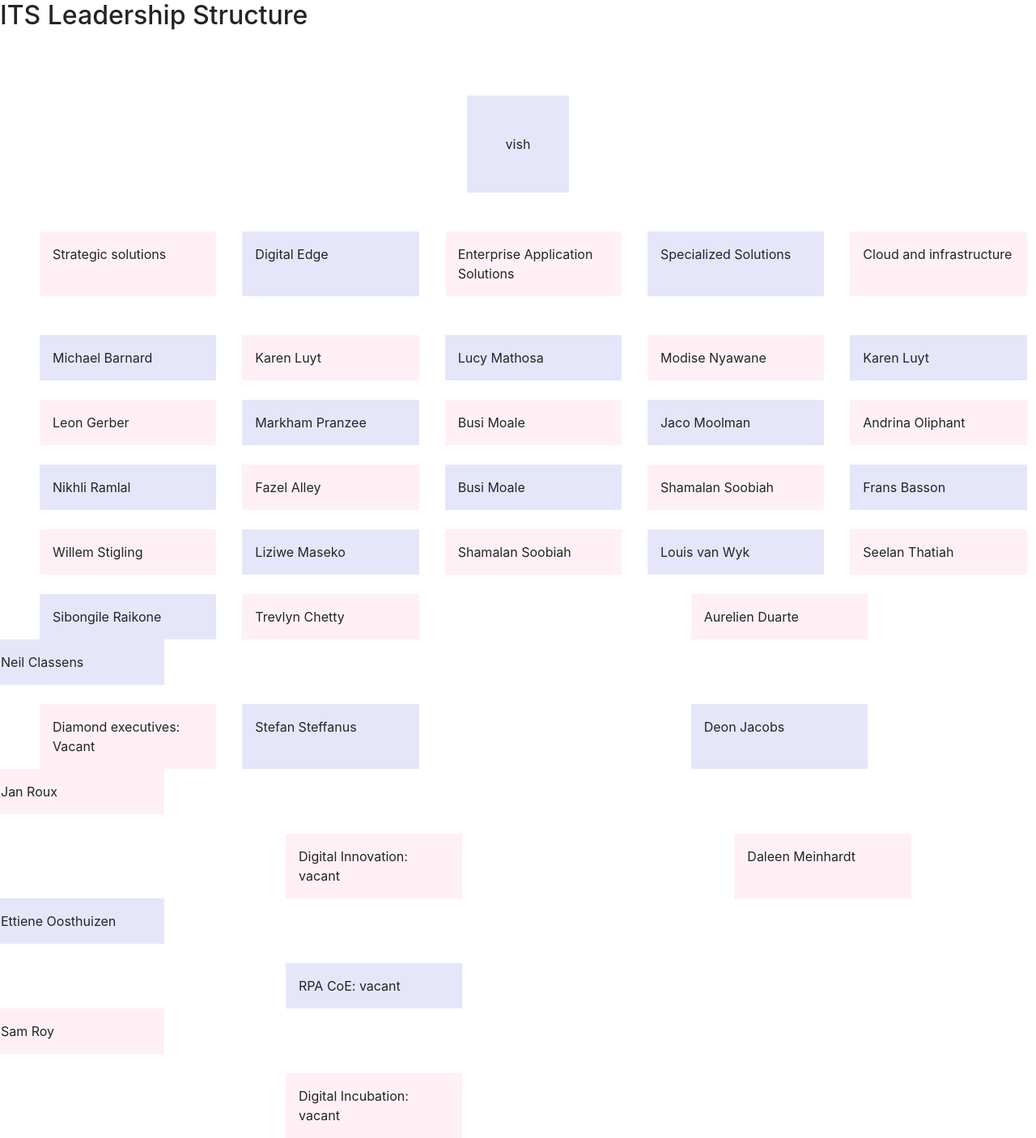
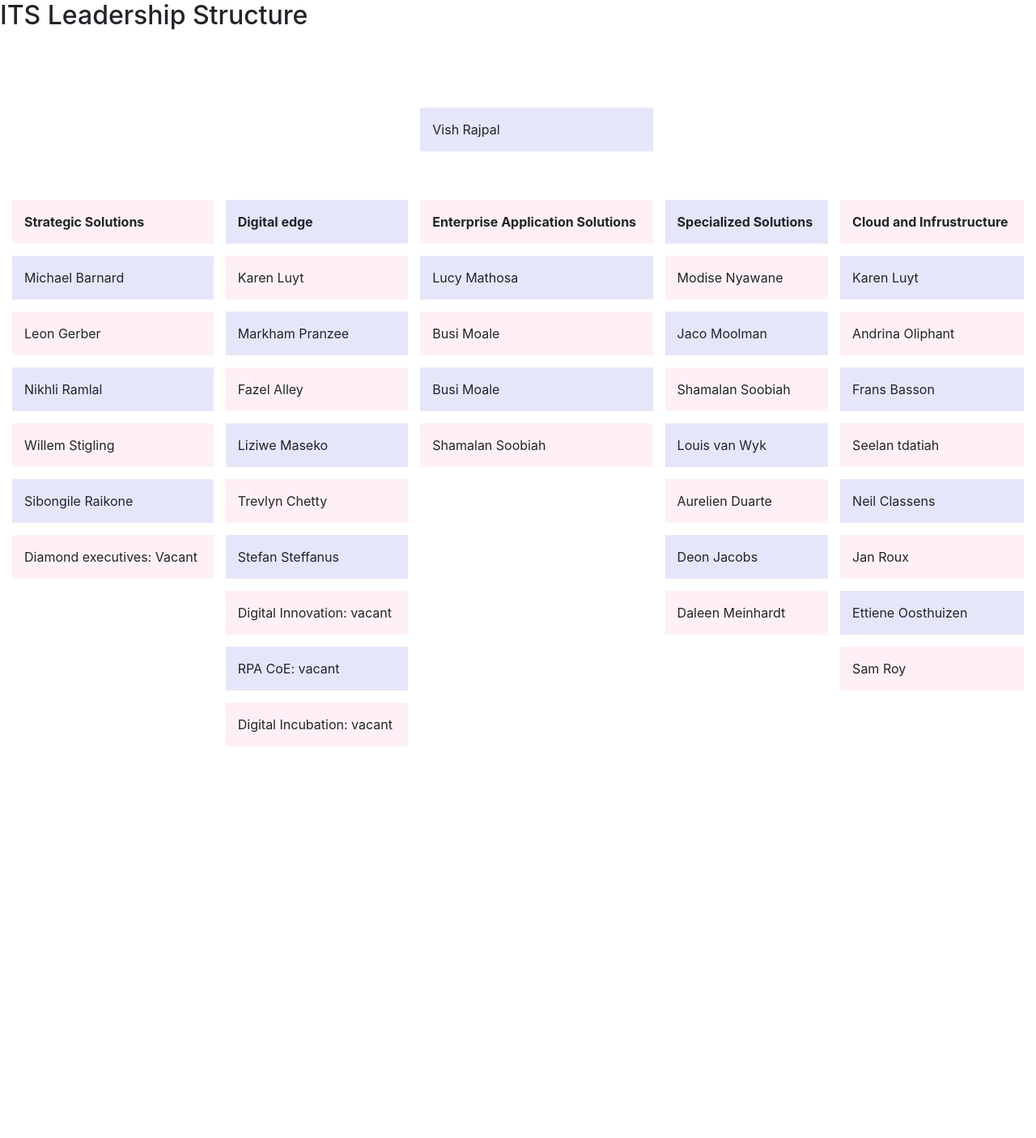
Before and after one commit to Zupirio/ITS-structure, an Angular app: page /structure in a window 1280 px wide. Shown: the whole page at 81% size. After the commit the page ends 937 px from the top, so only its background shows below. Built offline with nearby package versions, Linux system fonts and the light colour scheme.

Commit message:
structure

```diff
--- a/src/app/structure/structure.component.css
+++ b/src/app/structure/structure.component.css
@@ -0,0 +1,6 @@
+table, th, td {
+    border: 15px solid white;
+}
+  th, td {
+    padding: 15px;
+  }
--- a/src/app/structure/structure.component.html
+++ b/src/app/structure/structure.component.html
@@ -4,215 +4,90 @@
 
   <br><br><br>
 
-  <div>
-    <div class="row justify-content-center align-items-center">
-      <div>
-        <div class="col p-5" style="background-color:lavender;">vish</div>
-      </div>
-
-    </div>
-    <br><br>
-    <div class="row">
-     <!--<div class="container">-->
-        <div class="p-3"></div>
-        <div class="p-3"></div>
-        <div class="col-sm-2 p-3" style="background-color:lavenderblush;">Strategic solutions</div>
-        <div class="p-3"></div>
-        <div class="col-sm-2 p-3" style="background-color:lavender;">Digital Edge</div>
-        <div class="p-3"></div>
-        <div class="col-sm-2 p-3" style="background-color:lavenderblush;">Enterprise Application Solutions</div>
-        <div class="p-3"></div>
-        <div class="col-sm-2 p-3" style="background-color:lavender;">Specialized Solutions</div>
-        <div class="p-3"></div>
-        <div class="col-sm-2 p-3" style="background-color:lavenderblush;">Cloud and infrastructure</div>
-    <!--</div>-->
-    </div>
-    <br><br>
-    <div class="row">
-      <!--<div class="container">-->
-          <div class="p-3"></div>
-          <div class="p-3"></div>
-         <div class="col-sm-2 p-3" style="background-color:lavender;">Michael Barnard</div>
-         <div class="p-3"></div>
-         <div class="col-sm-2 p-3" style="background-color:lavenderblush;">Karen Luyt</div>
-         <div class="p-3"></div>
-         <div class="col-sm-2 p-3" style="background-color:lavender;">Lucy Mathosa</div>
-         <div class="p-3"></div>
-         <div class="col-sm-2 p-3" style="background-color:lavenderblush;">Modise Nyawane</div>
-         <div class="p-3"></div>
-         <div class="col-sm-2 p-3" style="background-color:lavender;">Karen Luyt</div>
-     <!--</div>-->
-   </div>
-   <br>
-   <div class="row">
-      <!--<div class="container">-->
-          <div class="p-3"></div>
-          <div class="p-3"></div>
-         <div class="col-sm-2 p-3" style="background-color:lavenderblush;">Leon Gerber</div>
-         <div class="p-3"></div>
-         <div class="col-sm-2 p-3" style="background-color:lavender;">Markham Pranzee</div>
-         <div class="p-3"></div>
-         <div class="col-sm-2 p-3" style="background-color:lavenderblush;">Busi Moale</div>
-         <div class="p-3"></div>
-         <div class="col-sm-2 p-3" style="background-color:lavender;">Jaco Moolman</div>
-         <div class="p-3"></div>
-         <div class="col-sm-2 p-3" style="background-color:lavenderblush;">Andrina Oliphant</div>
-     <!--</div>-->
-   </div>
-   <br>
-   <div class="row">
-      <!--<div class="container">-->
-          <div class="p-3"></div>
-          <div class="p-3"></div>
-         <div class="col-sm-2 p-3" style="background-color:lavender;">Nikhli Ramlal</div>
-         <div class="p-3"></div>
-         <div class="col-sm-2 p-3" style="background-color:lavenderblush;">Fazel Alley</div>
-         <div class="p-3"></div>
-         <div class="col-sm-2 p-3" style="background-color:lavender;">Busi Moale</div>
-         <div class="p-3"></div>
-         <div class="col-sm-2 p-3" style="background-color:lavenderblush;">Shamalan Soobiah</div>
-         <div class="p-3"></div>
-         <div class="col-sm-2 p-3" style="background-color:lavender;">Frans Basson</div>
-     <!--</div>-->
-   </div>
-   <br>
-   <div class="row">
-      <!--<div class="container">-->
-          <div class="p-3"></div>
-          <div class="p-3"></div>
-         <div class="col-sm-2 p-3" style="background-color:lavenderblush;">Willem Stigling</div>
-         <div class="p-3"></div>
-         <div class="col-sm-2 p-3" style="background-color:lavender;">Liziwe Maseko</div>
-         <div class="p-3"></div>
-         <div class="col-sm-2 p-3" style="background-color:lavenderblush;">Shamalan Soobiah</div>
-         <div class="p-3"></div>
-         <div class="col-sm-2 p-3" style="background-color:lavender;">Louis van Wyk</div>
-         <div class="p-3"></div>
-         <div class="col-sm-2 p-3" style="background-color:lavenderblush;">Seelan Thatiah</div>
-     <!--</div>-->
-   </div>
-   <br>
-   <div class="row">
-      <!--<div class="container">-->
-          <div class="p-3"></div>
-          <div class="p-3"></div>
-         <div class="col-sm-2 p-3" style="background-color:lavender;">Sibongile Raikone</div>
-         <div class="p-3"></div>
-         <div class="col-sm-2 p-3" style="background-color:lavenderblush;">Trevlyn Chetty</div>
-         <div class="p-4"></div>
-         <div class="p-4"></div>
-         <div class="p-4"></div>
-         <div class="p-4"></div>
-         <div class="p-4"></div>
-         <div class="p-4"></div>
-         <div class="p-4"></div>
-         <div class="col-sm-2 p-3" style="background-color:lavenderblush;">Aurelien Duarte</div>
-         <div class="p-3"></div>
-         <div class="col-sm-2 p-3" style="background-color:lavender;">Neil Classens</div>
-     <!--</div>-->
-   </div>
-   <br>
-   <div class="row">
-      <!--<div class="container">-->
-          <div class="p-3"></div>
-          <div class="p-3"></div>
-         <div class="col-sm-2 p-3" style="background-color:lavenderblush;">Diamond executives: Vacant </div>
-         <div class="p-3"></div>
-         <div class="col-sm-2 p-3" style="background-color:lavender;">Stefan Steffanus</div>
-         <div class="p-4"></div>
-         <div class="p-4"></div>
-         <div class="p-4"></div>
-         <div class="p-4"></div>
-         <div class="p-4"></div>
-         <div class="p-4"></div>
-         <div class="p-4"></div>
-         <div class="col-sm-2 p-3" style="background-color:lavender;">Deon Jacobs</div>
-         <div class="p-3"></div>
-         <div class="col-sm-2 p-3" style="background-color:lavenderblush;">Jan Roux</div>
-     <!--</div>-->
-   </div>
-   <br>
-   <div class="row">
-      <!--<div class="container">-->
-          <div class="p-4"></div>
-          <div class="p-4"></div>
-          <div class="p-4"></div>
-          <div class="p-4"></div>
-          <div class="p-4"></div>
-          <div class="p-4"></div>
-          <div class="p-4"></div>
-         <div class="p-3"></div>
-         <div class="col-sm-2 p-3" style="background-color:lavenderblush;">Digital Innovation: vacant</div>
-         <div class="p-4"></div>
-         <div class="p-4"></div>
-          <div class="p-4"></div>
-          <div class="p-4"></div>
-          <div class="p-4"></div>
-          <div class="p-4"></div>
-         <div class="p-4"></div>
-         <div class="col-sm-2 p-3" style="background-color:lavenderblush;">Daleen Meinhardt</div>
-         <div class="p-3"></div>
-         <div class="col-sm-2 p-3" style="background-color:lavender;">Ettiene Oosthuizen</div>
-     <!--</div>-->
-   </div>
-   <br>
-   <div class="row">
-      <!--<div class="container">-->
-          <div class="p-3"></div>
-          <div class="p-4"></div>
-          <div class="p-4"></div>
-          <div class="p-4"></div>
-          <div class="p-4"></div>
-          <div class="p-4"></div>
-          <div class="p-4"></div>
-         <div class="p-4"></div>
-         <div class="col-sm-2 p-3" style="background-color:lavender;">RPA CoE: vacant</div>
-         <div class="p-4"></div>
-         <div class="p-4"></div>
-         <div class="p-4"></div>
-         <div class="p-4"></div>
-         <div class="p-4"></div>
-         <div class="p-4"></div>
-         <div class="p-4"></div>
-         <div class="p-4"></div>
-         <div class="p-4"></div>
-         <div class="p-4"></div>
-         <div class="p-4"></div>
-         <div class="p-4"></div>
-         <div class="p-3"></div>
-         <div class="p-3"></div>
-         <div class="col-sm-2 p-3" style="background-color:lavenderblush;">Sam Roy</div>
-     <!--</div>-->
-     </div>
-     <br>
-     <div class="row">
-        <!--<div class="container">-->
-            <div class="p-3"></div>
-            <div class="p-4"></div>
-            <div class="p-4"></div>
-            <div class="p-4"></div>
-            <div class="p-4"></div>
-            <div class="p-4"></div>
-            <div class="p-4"></div>
-           <div class="p-4"></div>
-           <div class="col-sm-2 p-3" style="background-color:lavenderblush;">Digital Incubation: vacant</div>
-           <div class="p-4"></div>
-           <div class="p-4"></div>
-           <div class="p-4"></div>
-           <div class="p-4"></div>
-           <div class="p-4"></div>
-           <div class="p-4"></div>
-           <div class="p-4"></div>
-           <div class="p-4"></div>
-           <div class="p-4"></div>
-           <div class="p-4"></div>
-           <div class="p-4"></div>
-           <div class="p-4"></div>
-           <div class="p-3"></div>
-           <div class="p-3"></div>
-
-       <!--</div>-->
-       </div>
-  </div>
-
+  <table style="width:100%">
+    <tr>
+      <td></td>
+      <td></td>
+      <td style="background-color:lavender">Vish Rajpal</td>
+      <td></td>
+      <td></td>
+    </tr>
+    <tr>
+      <td></td>
+      <td></td>
+      <td></td>
+      <td></td>
+      <td></td>
+    </tr>
+    <tr>
+      <th style="background-color:lavenderblush">Strategic Solutions</th>
+      <th style="background-color:lavender">Digital edge</th>
+      <th style="background-color:lavenderblush">Enterprise Application Solutions</th>
+      <th style="background-color:lavender">Specialized Solutions</th>
+      <th style="background-color:lavenderblush">Cloud and Infrustructure</th>
+    </tr>
+    <tr>
+      <td style="background-color:lavender">Michael Barnard</td>
+      <td style="background-color:lavenderblush">Karen Luyt</td>
+      <td style="background-color:lavender">Lucy Mathosa</td>
+      <td style="background-color:lavenderblush">Modise Nyawane</td>
+      <td style="background-color:lavender">Karen Luyt</td>
+    </tr>
+    <tr>
+      <td style="background-color:lavenderblush">Leon Gerber</td>
+      <td style="background-color:lavender">Markham Pranzee</td>
+      <td style="background-color:lavenderblush">Busi Moale</td>
+      <td style="background-color:lavender">Jaco Moolman</td>
+      <td style="background-color:lavenderblush">Andrina Oliphant</td>
+    </tr>
+    <tr>
+      <td style="background-color:lavender">Nikhli Ramlal</td>
+      <td style="background-color:lavenderblush">Fazel Alley</td>
+      <td style="background-color:lavender">Busi Moale</td>
+      <td style="background-color:lavenderblush">Shamalan Soobiah</td>
+      <td style="background-color:lavender">Frans Basson</td>
+    </tr>
+    <tr>
+      <td style="background-color:lavenderblush">Willem Stigling</td>
+      <td style="background-color:lavender">Liziwe Maseko</td>
+      <td style="background-color:lavenderblush">Shamalan Soobiah</td>
+      <td style="background-color:lavender">Louis van Wyk</td>
+      <td style="background-color:lavenderblush">Seelan tdatiah</td>
+    </tr>
+    <tr>
+      <td style="background-color:lavender">Sibongile Raikone</td>
+      <td style="background-color:lavenderblush">Trevlyn Chetty</td>
+      <td></td>
+      <td style="background-color:lavenderblush">Aurelien Duarte</td>
+      <td style="background-color:lavender">Neil Classens</td>
+    </tr>
+    <tr>
+      <td style="background-color:lavenderblush">Diamond executives: Vacant</td>
+      <td style="background-color:lavender">Stefan Steffanus</td>
+      <td></td>
+      <td style="background-color:lavender">Deon Jacobs</td>
+      <td style="background-color:lavenderblush">Jan Roux</td>
+    </tr>
+    <tr>
+      <td></td>
+      <td style="background-color:lavenderblush">Digital Innovation: vacant</td>
+      <td></td>
+      <td style="background-color:lavenderblush">Daleen Meinhardt</td>
+      <td style="background-color:lavender">Ettiene Oosthuizen</td>
+    </tr>
+    <tr>
+      <td></td>
+      <td style="background-color:lavender">RPA CoE: vacant</td>
+      <td></td>
+      <td></td>
+      <td style="background-color:lavenderblush">Sam Roy</td>
+    </tr>
+    <tr>
+      <td></td>
+      <td style="background-color:lavenderblush">Digital Incubation: vacant</td>
+      <td></td>
+      <td></td>
+      <td></td>
+    </tr>
+  </table>
 </body>
```
